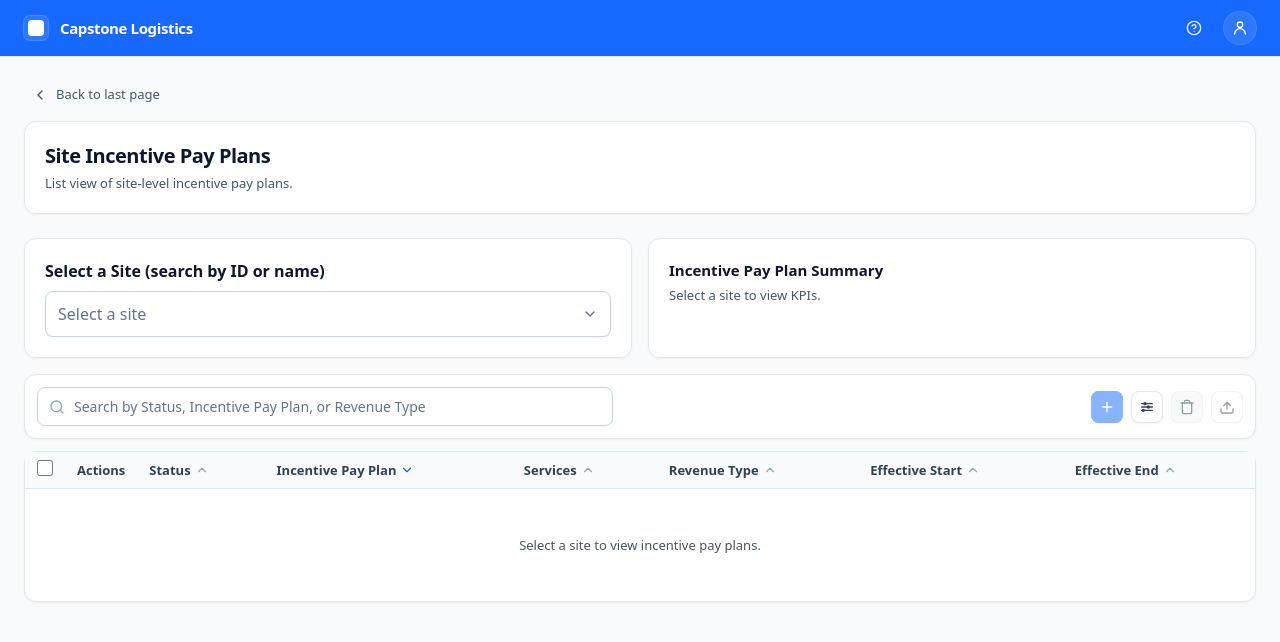
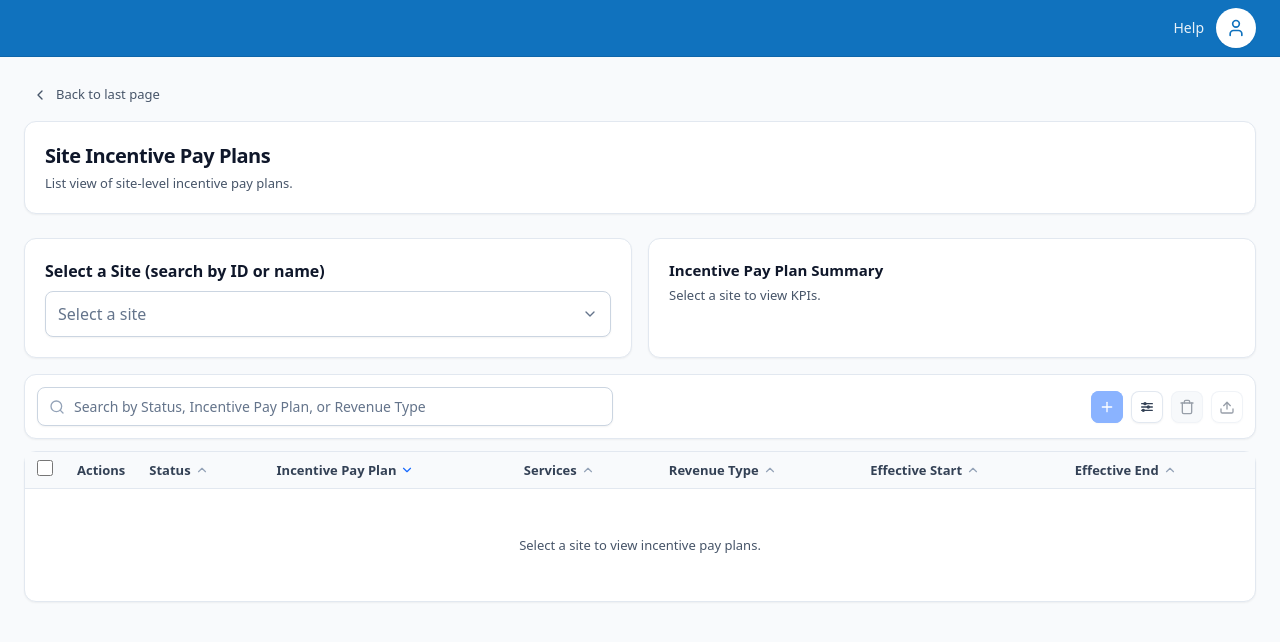
Before and after one commit to democapstone86/site-incentive-pay-plan, a React (Vite) app: page /incentive-pay-plans in a window 1280 px wide. Shown: the top 642 px of the page. Built offline with nearby package versions, Linux system fonts and the light colour scheme.

Commit message:
Switched header to match the Home page's header

```diff
--- a/src/pages/IncentivePayPlans.tsx
+++ b/src/pages/IncentivePayPlans.tsx
@@ -10,6 +10,7 @@ import {
   useEffect,
 } from "react";
 import { useNavigate } from "react-router-dom";
+import { AppHeader } from "./SippHomePage";
 
 const DS = {
   card: "rounded-xl border border-slate-200 bg-white shadow-sm",
@@ -1320,56 +1321,12 @@ function UIPreview() {
   return (
     <div className="mih-h-screen bg-[#f8fafc] text-slate-900">
       {/* Header */}
-      <header className="sticky top-0 z-30 w-full border-b border-slate-200 bg-[#1769FF] text-white">
-        <div className="mx-auto flex h-14 max-w-7xl items-center justify-between px-6">
-          <div className="flex items-center gap-3">
-            <span
-              aria-hidden
-              className="inline-flex h-6 w-6 items-center justify-center rounded-md bg-white/10 ring-1 ring-white/20"
-            >
-              <span className="block h-4 w-4 rounded bg-white" />
-            </span>
-            <span className="text-[15px] font-semibold tracking-tight">
-              Capstone Logistics
-            </span>
-          </div>
-          <nav className="flex items-center gap-4">
-            <button className="flex items-center gap-2 rounded px-1.5 py-1 text-white/90 hover:text-white">
-              <svg
-                className="h-4 w-4"
-                viewBox="0 0 24 24"
-                fill="none"
-                stroke="currentColor"
-                strokeWidth="2"
-                strokeLinecap="round"
-                strokeLinejoin="round"
-              >
-                <circle cx="12" cy="12" r="10" />
-                <path d="M9.09 9a3 3 0 0 1 5.82 1c0 2-3 3-3 3" />
-                <path d="M12 17h.01" />
-              </svg>
-              <span className="sr-only sm:not-sr-only text-[13px]">Help</span>
-            </button>
-            <button
-              className="inline-flex h-8 w-8 items-center justify-center rounded-full bg-white/10 ring-1 ring-white/20 hover:bg-white/20"
-              aria-label="User menu"
-            >
-              <svg
-                className="h-4 w-4"
-                viewBox="0 0 24 24"
-                fill="none"
-                stroke="currentColor"
-                strokeWidth="2"
-                strokeLinecap="round"
-                strokeLinejoin="round"
-              >
-                <path d="M20 21a8 8 0 0 0-16 0" />
-                <circle cx="12" cy="7" r="4" />
-              </svg>
-            </button>
-          </nav>
-        </div>
-      </header>
+      <AppHeader
+        helpHref="/help"
+        brandHex="#1072BE"
+        borderHex="#0E66AA"
+        logoSrc="/assets/capstone-logo-white.png"
+      />
 
       <main className="mx-auto max-w-7xl px-6 pb-14 pt-6">
         {/* Back link */}
--- a/src/pages/SippHomePage.tsx
+++ b/src/pages/SippHomePage.tsx
@@ -20,7 +20,7 @@ export type AppHeaderProps = {
   className?: string;
 };
 
-const AppHeader = React.memo(function AppHeader({
+export const AppHeader = React.memo(function AppHeader({
   logoSrc = "/assets/capstone-logo-white.png",
   helpHref = "#help",
   onProfile = () => (window.location.href = "/profile"),
```
